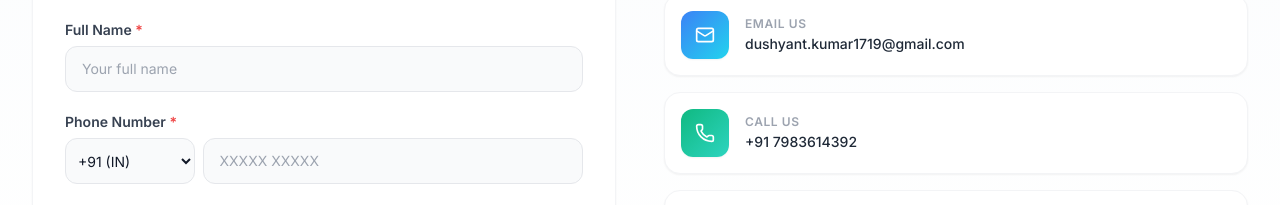
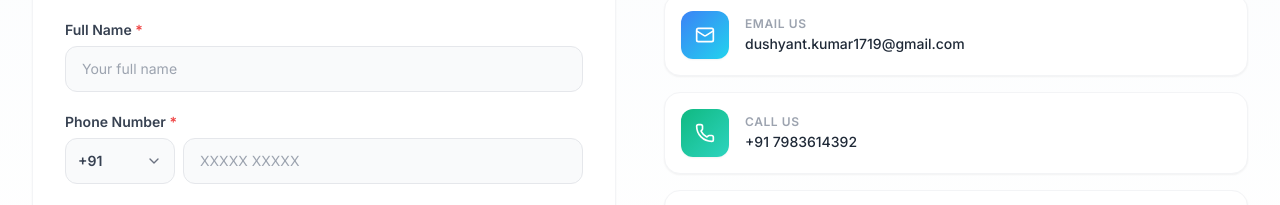
Before and after one commit to Dushniti/DigitalTechSolution_V1, a React (Vite) app: page / in a window 1280 px wide. Shown: the part 6320-6525 px from the top of the page. Built offline with nearby package versions, Linux system fonts and the light colour scheme.

Commit message:
feat: create Contact component with form handling and API submission logic

```diff
--- a/src/components/Contact.jsx
+++ b/src/components/Contact.jsx
@@ -1,7 +1,7 @@
 import { useState } from 'react';
 import { createPortal } from 'react-dom';
 import { motion } from 'framer-motion';
-import { Mail, Phone, MapPin, Send, Clock, ArrowRight } from 'lucide-react';
+import { Mail, Phone, MapPin, Send, Clock, ArrowRight, ChevronDown } from 'lucide-react';
 import config from '../config';
 import { countryCodes } from '../data/countryCodes';
 
@@ -60,6 +60,7 @@ const Contact = () => {
   const [showScheduleModal, setShowScheduleModal] = useState(false);
   const [showProjectModal, setShowProjectModal] = useState(false);
   const [showGetStartedModal, setShowGetStartedModal] = useState(false);
+  const [showCountryDropdown, setShowCountryDropdown] = useState(false);
   const [status, setStatus] = useState({ type: '', message: '' });
   const [loading, setLoading] = useState(false);
 
@@ -443,18 +444,38 @@ const Contact = () => {
                     Phone Number <span className="text-red-500">*</span>
                   </label>
                   <div className="flex gap-2">
-                    <select
-                      name="countryCode"
-                      value={formData.countryCode}
-                      onChange={handleChange}
-                      className="w-1/3 md:w-1/4 px-2 py-3 border border-gray-200 rounded-xl focus:ring-2 focus:ring-blue-500 focus:border-transparent bg-gray-50 focus:bg-white transition-all duration-200 text-sm"
-                    >
-                      {countryCodes.map(({ code, country }) => (
-                        <option key={`${code}-${country}`} value={code}>
-                          {code} ({country})
-                        </option>
-                      ))}
-                    </select>
+                    <div className="relative shrink-0">
+                      <button
+                        type="button"
+                        onClick={() => setShowCountryDropdown(!showCountryDropdown)}
+                        className="w-[100px] sm:w-[110px] h-full flex items-center justify-between px-3 py-3 border border-gray-200 rounded-xl focus:ring-2 focus:ring-blue-500 bg-gray-50 hover:bg-gray-100 transition-all duration-200 text-sm"
+                      >
+                        <span className="font-semibold text-gray-700">{formData.countryCode}</span>
+                        <ChevronDown className="w-4 h-4 text-gray-500 shrink-0 ml-1" />
+                      </button>
+
+                      {showCountryDropdown && (
+                        <>
+                          <div className="fixed inset-0 z-40" onClick={() => setShowCountryDropdown(false)} />
+                          <div className="absolute top-full left-0 mt-2 w-[180px] max-h-60 overflow-y-auto bg-white border border-gray-100 rounded-xl shadow-xl z-50 py-2">
+                            {countryCodes.map(({ code, country }) => (
+                              <button
+                                key={`${code}-${country}`}
+                                type="button"
+                                onClick={() => {
+                                  handleChange({ target: { name: 'countryCode', value: code } });
+                                  setShowCountryDropdown(false);
+                                }}
+                                className="w-full text-left px-4 py-2.5 text-sm hover:bg-blue-50 focus:bg-blue-50 focus:outline-none transition-colors flex items-center justify-between group"
+                              >
+                                <span className="font-bold text-gray-700 group-hover:text-blue-600">{code}</span>
+                                <span className="text-gray-400 text-xs truncate pl-2">({country})</span>
+                              </button>
+                            ))}
+                          </div>
+                        </>
+                      )}
+                    </div>
                     <input
                       type="tel"
                       id="phone"
```
